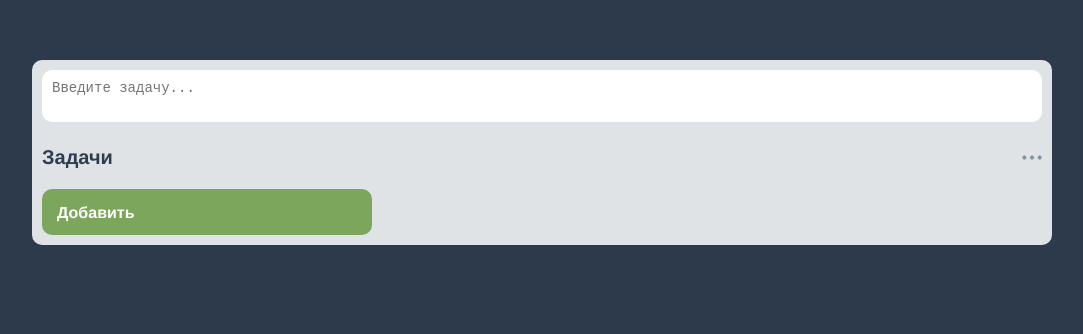
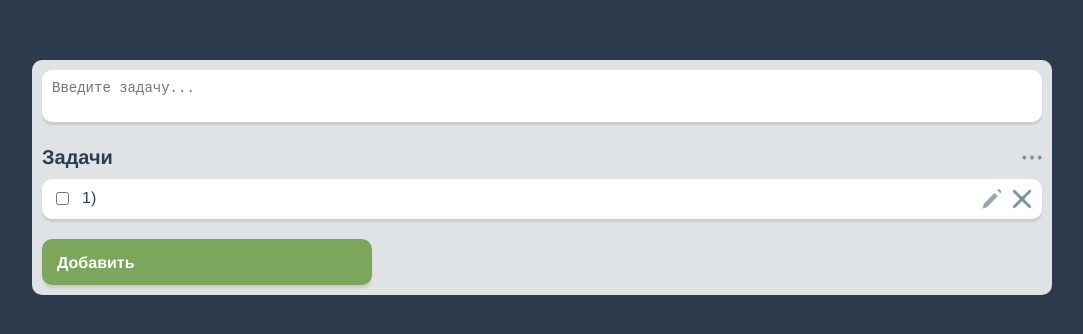
Before and after one commit to dkovskij/kt, a Vue app: page / in a window 1280 px wide. Both pictures are taken after a click on the element "Добавить". Shown: the top 334 px of the page, without its empty margins (98-1181 px from the left). Built offline with nearby package versions, Linux system fonts and the light colour scheme.

Commit message:
добавлены кнопки добавлена метка выполнено

```diff
--- a/src/class/todo.js
+++ b/src/class/todo.js
@@ -1,7 +1,7 @@
 export default class Todo {
-  constructor(id, active, created_at, text ) {
+  constructor(id, completed, created_at, text ) {
     this.id = id
-    this.active = active
+    this.completed = completed
     this.created_at = created_at
     this.text = text
   }
--- a/src/components/AddTodo/AddTodo.vue
+++ b/src/components/AddTodo/AddTodo.vue
@@ -1,28 +1,24 @@
 <template>
   <div class="add-todo">
     <div class="input-area">
-      <textarea v-model="todoText" @input="transferText" class="text-input" placeholder="Введите задачу..."></textarea>
+      <textarea v-model="text" @input="transferText" class="text-input" placeholder="Введите задачу..."></textarea>
     </div>
   </div>
 </template>
 
 <script>
 export default {
+  props: {
+    todoText: String
+  },
   data() {
     return {
-      todoText: ''
+      text: this.todoText
     }
   },
   methods: {
     transferText() {
-      this.$emit('on-transfer', this.todoText)
-    },
-    addTodo() {
-      if (this.todoText === '') {
-        return
-      }
-      this.$store.dispatch('ADD_TODO', this.todoText)
-      this.todoText = ''
+      this.$emit('on-transfer', this.text)
     }
   },
 }
--- a/src/components/List/List.vue
+++ b/src/components/List/List.vue
@@ -2,22 +2,40 @@
   <div class="list-wrap">
     <div class="list-content">
       <div class="list-item" v-for="(item, index) in todoList" :key="'item' + index">
-        {{ index + 1 }}) {{ item.text }}
+        <div class="active">
+          <input type="checkbox" v-model="item.completed" @change="changeStatus(item)">
+        </div>
+        <div :class="[item.completed ? 'completed-class' : '', 'text']">{{ index + 1 }}) {{ item.text }}</div>
+        <div class="edit-block">
+          <div class="edit">
+            <img src="@/assets/edit.png" class="edit-img">
+          </div>
+          <div class="close">
+            <img class="close-img" src="@/assets/close.png" />
+          </div>
+        </div>
       </div>
     </div>
   </div>
 </template>
 
 <script>
+/*eslint-disable */
+
 export default {
   computed: {
     todoList() {
-      return this.$store.state.todoList
+      return this.$store.state.todoList;
     }
   },
-}
+  methods: {
+    changeStatus(item) {
+    this.$store.dispatch('SET_COMPLETED', item.id)
+  }
+  },
+};
 </script>
 
 <style scoped lang="scss">
-@import '@/styles/list.scss';
+@import "@/styles/list.scss";
 </style>
--- a/src/components/SaveButton/SaveButton.vue
+++ b/src/components/SaveButton/SaveButton.vue
@@ -11,14 +11,8 @@ export default {
   },
   methods: {
     addTodo() {
-      if (!this.todoText) {
-        return
-      }
       this.$store.dispatch('ADD_TODO', this.todoText)
     },
-    clearText() {
-      this.$emit('clear-text')
-    }
   },
 }
 </script>
--- a/src/components/TodoList.vue
+++ b/src/components/TodoList.vue
@@ -1,7 +1,7 @@
 <template>
   <div class="list-wrap">
     <div class="list-container">
-      <add-todo @on-transfer="transferText"></add-todo>
+      <add-todo @on-transfer="transferText" :todo-text="todoText"></add-todo>
       <div class="list-title-wrap">
         <div class="list-title">
         Задачи
@@ -11,7 +11,7 @@
       </div>
       </div>
       <list></list>
-      <save-button :todo-text="todoText"></save-button>
+      <save-button :todo-text="todoText" @clear-text='clearText'></save-button>
     </div>
   </div>
 </template>
@@ -32,6 +32,9 @@ export default {
   methods: {
     transferText(text) {
       this.todoText = text
+    },
+    clearText() {
+      this.todoText = ''
     }
   },
 }
--- a/src/store/index.js
+++ b/src/store/index.js
@@ -6,23 +6,41 @@ Vue.use(Vuex)
 
 export const store = new Vuex.Store({
   state: {
-    todoList: []
+    todoList: [],
+    inputText: ''
   },
   mutations: {
     SET_TODO: (state, todo) => {
       state.todoList.push(todo)
+    },
+    SET_INPUT_TEXT: (state, text) => {
+      Vue.set(state, 'inputText', text)
+    },
+    SET_COMPLETED: (state, id) => {
+      for (let i = 0; i < state.todoList.length; i++) {
+        if (state.todoList[i].id === id) {
+          Vue.set(state.todoList[i], 'completed', true)
+        }
+      }
     }
   },
   actions: {
-    ADD_TODO: ({commit, state}, todo ) => {
+    ADD_TODO: ({commit, state}, text ) => {
       return new Promise ((resolve) => {
         // request
         let count = state.todoList.length + 1
         let date = new Date()
-        let t = new Todo(count, true, date, todo)
+        let t = new Todo(count, false, date, text)
         commit('SET_TODO', t)
         resolve()
       })
+    },
+    SET_INPUT_TEXT: ({commit}, text) => {
+      commit('SET_INPUT_TEXT', text)
+    },
+    SET_COMPLETED: ({commit}, id) => {
+      commit('SET_COMPLETED', id)
+      // request
     }
   }
 })
--- a/src/styles/add-todo.scss
+++ b/src/styles/add-todo.scss
@@ -6,4 +6,5 @@
   padding: 10px;
   font-size: 14px;
   resize: none;
+  box-shadow: 0 3px 2px rgba(0,0,0,0.1);
 }
--- a/src/styles/list.scss
+++ b/src/styles/list.scss
@@ -10,4 +10,25 @@
   border-radius: 10px;
   padding: 10px;
   background-color: #fff;
+  box-shadow: 0 3px 2px rgba(0,0,0,0.1);
+  display: grid;
+  grid-template-columns: 30px 1fr 50px;
 }
+.edit-block {
+  display: flex;
+}
+.close {
+  margin-left: 10px;
+  cursor: pointer;
+}
+.close-img {
+  width: 20px;
+  height: 20px;
+}
+.edit {
+  cursor: pointer;
+}
+.edit-img {
+  width: 20px;
+  height: 20px;
+}
--- a/src/styles/save-button.scss
+++ b/src/styles/save-button.scss
@@ -9,4 +9,5 @@
   border-radius: 10px;
   font-weight: bold;
   color: #fff;
+  box-shadow: 0 3px 2px rgba(0,0,0,0.1);
 }
```
Also changed, not shown: src/assets/close.png (added), src/assets/edit.png (added).
